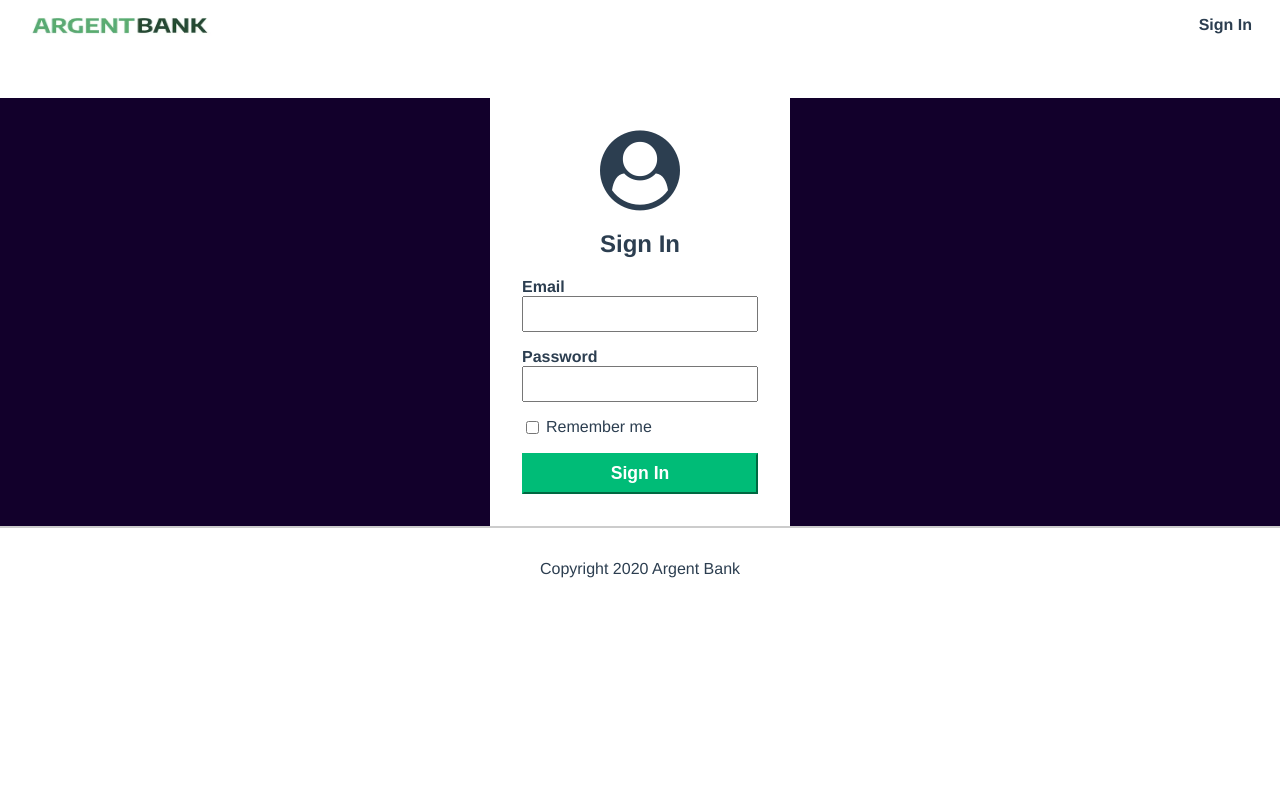
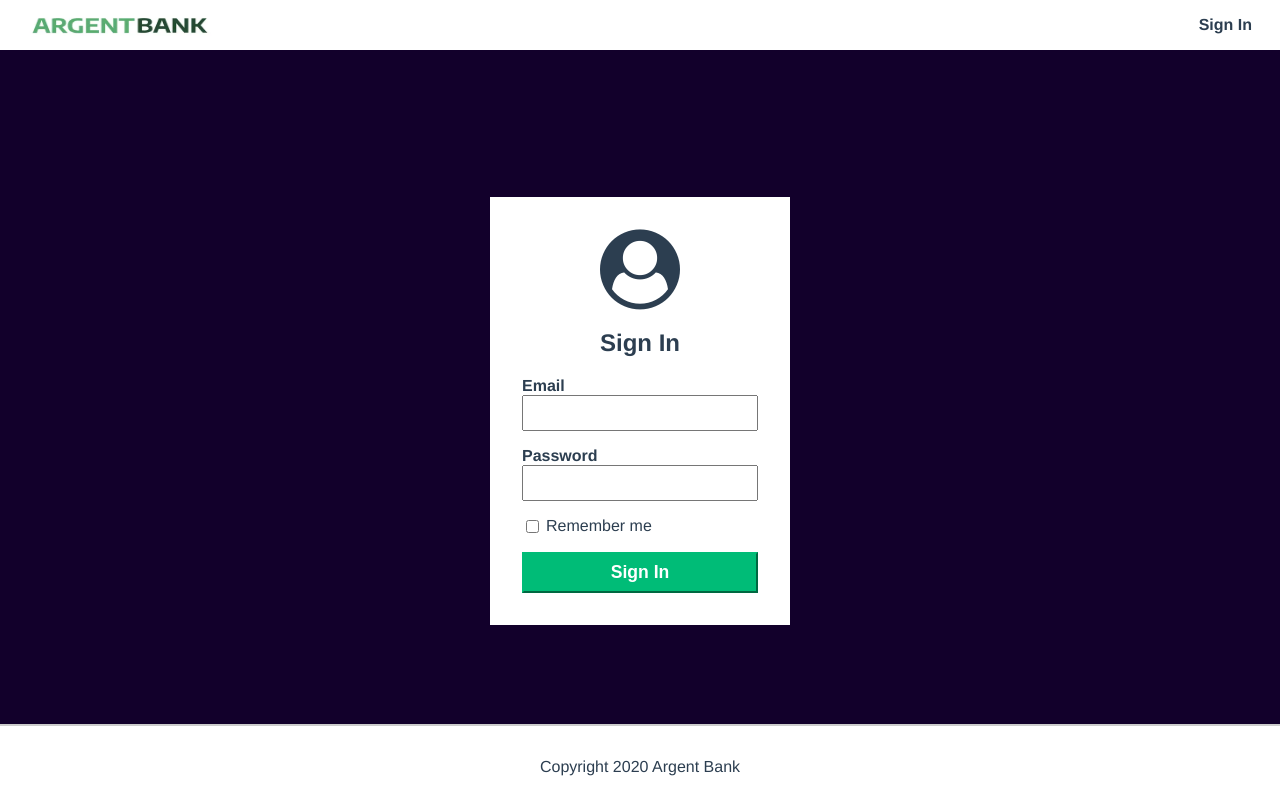
Before and after one commit to ClairePG17/projet_10_REACT, a React (Create React App) app: page /signin in a window 1280 px wide. Built offline with nearby package versions, Linux system fonts and the light colour scheme.

Commit message:
last css changes

```diff
--- a/src/App.jsx
+++ b/src/App.jsx
@@ -8,15 +8,22 @@ import Footer from "./components/Footer/Footer";
 function App() {
   return (
     <Router>
-      <>
       <Nav />
+      <main className="main">
         <Routes>
           <Route path="/" element={<Home />} />
-            <Route path="/signin" element={<SignIn />} />
+          <Route
+            path="/signin"
+            element={
+              <div className="sign-in-bg">
+                <SignIn />
+              </div>
+            }
+          />
           <Route path="/user" element={<UserProfile />} />
         </Routes>
+      </main>
       <Footer />
-      </>
     </Router>
   );
 }
--- a/src/css/main.css
+++ b/src/css/main.css
@@ -6,8 +6,15 @@ html {
   color: #2c3e50;
 }
 
-body {
+html, #root {
+  height: 100%;
+}
+
+body{
   margin: 0;
+}
+
+#root {
   display: flex;
   flex-direction: column;
   min-height: 100vh;
@@ -15,10 +22,32 @@ body {
 
 .main {
   flex: 1;
+  display: flex;
+  flex-direction: column;
+  justify-content: center;
+  align-items: center;
+  margin: 0;
+}
+
+.sign-in-bg {
+  background-color: #12002b;
+  width: 100%;
+  height: 100%;
+  display: flex;
+  flex: 1;
+  flex-direction: column;
+  justify-content: center;
+  align-items: center;
 }
 
 .bg-dark {
   background-color: #12002b;
+  width: 100%;
+  height: 100%;
+  flex: 1;
+  display: flex;
+  flex-direction: column;
+  align-items: center;
 }
 
 .sr-only {
@@ -42,7 +71,6 @@ body {
   padding: 5px 20px;
 }
 
-/*ajout css*/
 .main-nav-logo-image {
   height: 40px;
 }
@@ -106,8 +134,6 @@ body {
   margin-top: 0;
   padding-top: 10px;
 }
-
-/* fin ajout css*/
 
 .main-nav a {
   font-weight: bold;
--- a/src/pages/SignIn/SignIn.jsx
+++ b/src/pages/SignIn/SignIn.jsx
@@ -21,7 +21,7 @@ function LoginForm() {
     }
 
   return (
-    <main className="main bg-dark">
+    <main >
       <section className="sign-in-content">
         <i className="fa fa-user-circle sign-in-icon"></i>
         <h1>Sign In</h1>
--- a/src/pages/UserProfile/UserProfile.jsx
+++ b/src/pages/UserProfile/UserProfile.jsx
@@ -38,7 +38,7 @@ export default function UserProfile() {
   }
 
   return (
-    <main className="main bg-dark">
+    <main className="bg-dark">
     {isEditing && (
       <div className="edit-user-form">
         <h2 className="title">Edit user info</h2>
```
Lines whose indentation alone changed are shown as unchanged.
